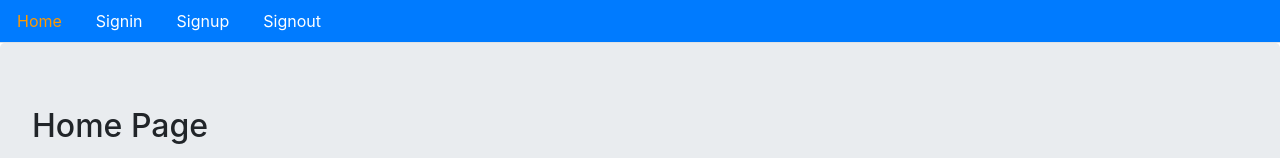
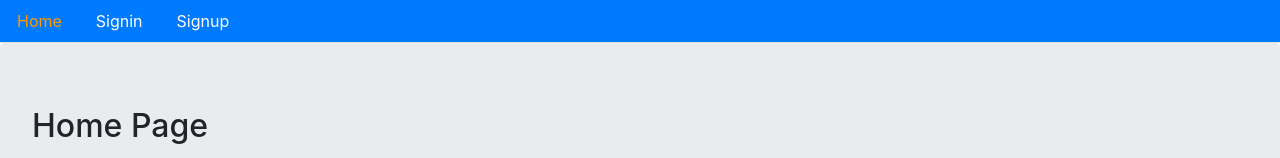
Before and after one commit to KTran-Tech/eCommerce, a React (Create React App) app in the folder front-end/: page / in a window 1280 px wide. Shown: the top 158 px of the page. Built offline with nearby package versions, Linux system fonts and the light colour scheme.

Commit message:
Hide Signin, Signup, and Signout at specific time

```diff
--- a/front-end/src/actions/auth/index.js
+++ b/front-end/src/actions/auth/index.js
@@ -40,8 +40,8 @@ export const signin = (user) => {
 
 //middleware
 export const authenticate = (data, next) => {
-  //if the windows object exist then execute...(localStorage cannot work without the windowsObject)
-  if (typeof window !== 'undefined') {
+  //if local storage does not have a 'jwt' then fill it up
+  if (!localStorage.jwt) {
     localStorage.setItem('jwt', JSON.stringify(data));
     //pass the control onto the next middleware
     next();
@@ -49,8 +49,8 @@ export const authenticate = (data, next) => {
 };
 
 export const signout = (next) => {
-  //if the windows object exist then execute...(localStorage cannot work without the windowsObject)
-  if (typeof window !== 'undefined') {
+  //if the local storage item 'jwt' exist then... wipe it clear
+  if (localStorage.jwt) {
     localStorage.removeItem('jwt');
     //pass the control onto the next middleware
     next();
@@ -63,3 +63,12 @@ export const signout = (next) => {
       .catch((err) => console.log(err));
   }
 };
+
+export const isAuthenticated = () => {
+  if (!localStorage.jwt) {
+    return false;
+  }else if (localStorage.jwt) {
+    // return JSON.parse(localStorage.getItem('jwt'));
+    return true
+  }
+};
--- a/front-end/src/components/core/Menu.js
+++ b/front-end/src/components/core/Menu.js
@@ -1,6 +1,6 @@
 import React from 'react';
 import { Link, withRouter } from 'react-router-dom';
-import { signout } from '../../actions/auth/index';
+import { signout, isAuthenticated } from '../../actions/auth/index';
 
 //to be able to highlight the current active class of the Link element(current navigation bar tab)
 /*'history' is the entire index history of the webpage routes(the routes loaded and used), while
@@ -23,6 +23,10 @@ const Menu = ({ history }) => (
           Home
         </Link>
       </li>
+
+      {/* if user is not authenticated is true, THEN do... */}
+      {!isAuthenticated() && (
+        <>
           <li>
             <Link
               className='nav-link'
@@ -32,6 +36,7 @@ const Menu = ({ history }) => (
               Signin
             </Link>
           </li>
+
           <li>
             <Link
               className='nav-link'
@@ -41,6 +46,10 @@ const Menu = ({ history }) => (
               Signup
             </Link>
           </li>
+        </>
+      )}
+
+      {isAuthenticated() && (
         <li className='nav-item'>
           <span
             className='nav-link'
@@ -54,6 +63,8 @@ const Menu = ({ history }) => (
             Signout
           </span>
         </li>
+      )}
+
     </ul>
   </div>
 );
```
Lines whose indentation alone changed are shown as unchanged.
